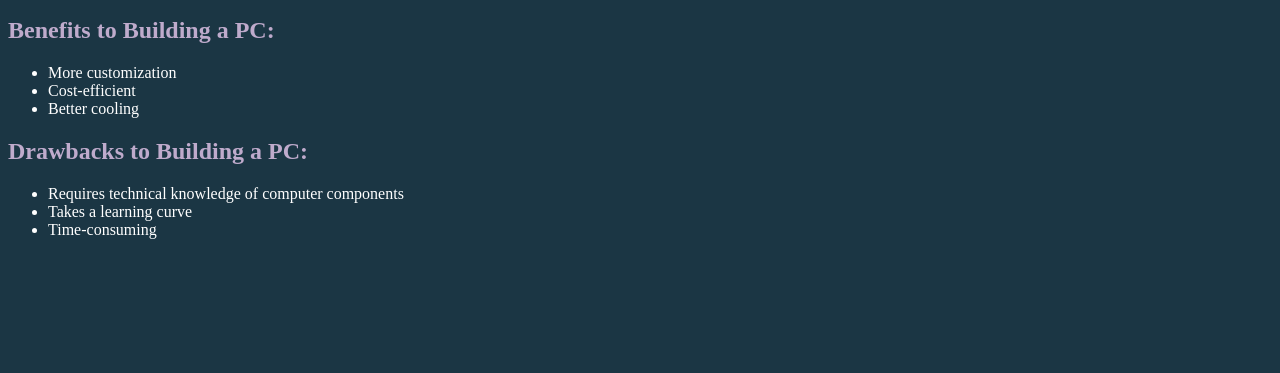
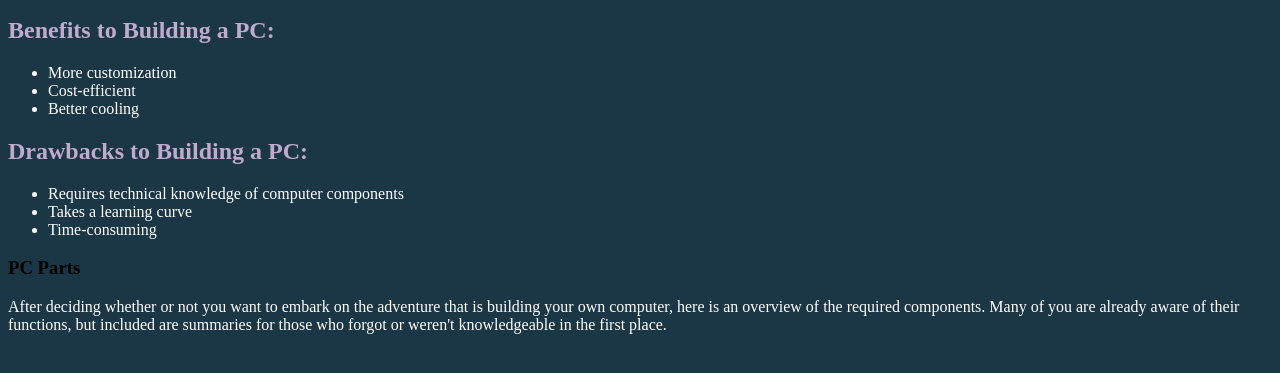
Before and after one commit to jbaola/jbaola.github.io, a plain HTML site: page index.html in a window 1280 px wide. Shown: the part 137-510 px from the top of the page. Drawn offline with Linux system fonts and the light colour scheme.

Commit message:
overview

```diff
--- a/index.html
+++ b/index.html
@@ -6,18 +6,24 @@
   <body>
     <h1>Should You Build Your Own PC?</h1>
       <p>Building a personal computer, or PC, from scratch is a regular practice done by individuals interested in customizing their machines to their liking. This is done as opposed to purchasing a prebuilt PC, which are computers already assembled by their manufacturers. Before committing to your technological journey, assess yourself. Does building a PC suit your interests? Do you find the potential drawbacks negligible?</p>
+
     <h2>Benefits to Building a PC:</h2>
       <ul>
         <li>More customization</li>
         <li>Cost-efficient</li>
         <li>Better cooling</li>
       </ul>
+
     <h2>Drawbacks to Building a PC:</h2>
     <ul>
       <li>Requires technical knowledge of computer components</li>
       <li>Takes a learning curve</li>
       <li>Time-consuming</li>
     </ul>
+
+    <h3>PC Parts</h3>
+    <p>After deciding whether or not you want to embark on the adventure that is building your own computer, here is an overview of the required components. Many of you are already aware of their functions, but included are summaries for those who forgot or weren't knowledgeable in the first place.</p>
+
   </body>
 </html>
 
```
